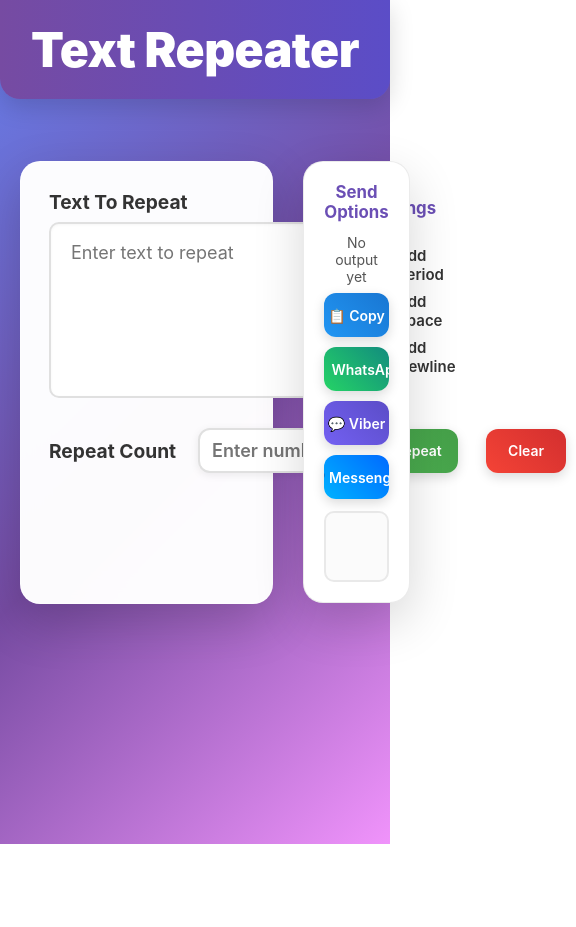
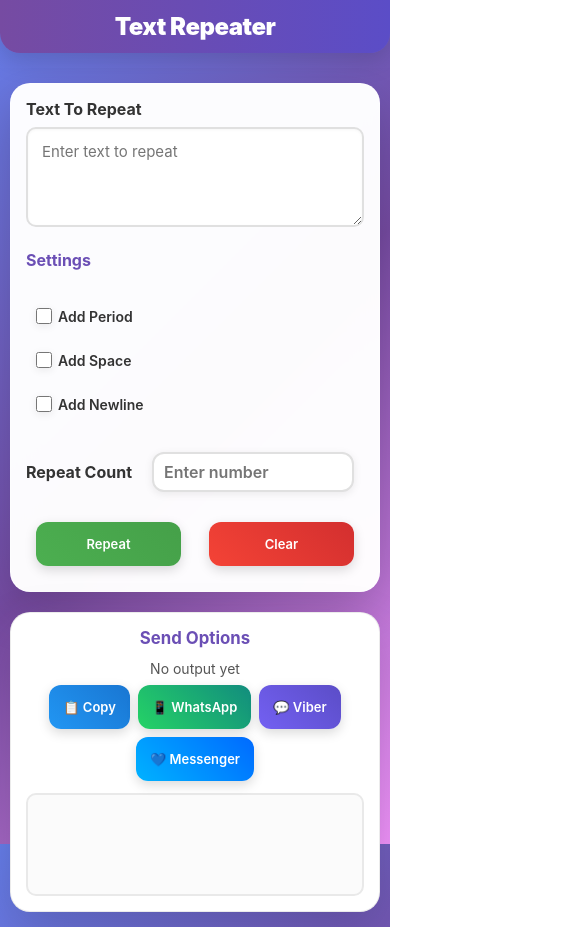
Before and after one commit to Dhrubakd/textrepeater, a plain HTML site: page index.html in a window 390 px wide. Shown: the whole page, 576 px wide, since content can reach past the window. Before the commit the page ends 844 px from the top, so only its background shows below. Drawn offline with Linux system fonts and the light colour scheme.

Commit message:
borderbox

```diff
--- a/style.css
+++ b/style.css
@@ -8,6 +8,11 @@ body {
     color: #333;
     animation: fadeIn 1s ease-in;
     min-height: 100vh;
+    overflow-x: hidden;
+}
+
+*, *::before, *::after {
+    box-sizing: border-box;
 }
 
 @keyframes fadeIn {
@@ -41,6 +46,8 @@ h1 {
     gap: 30px;
     margin: 0 auto;
     padding: 32px 20px;
+    overflow-x: hidden;
+    box-sizing: border-box;
 }
 
 .container {
@@ -58,6 +65,8 @@ h1 {
     width: 50%;
     height: 385px;
     transition: all 0.24s ease;
+    box-sizing: border-box;
+    max-width: 100%;
 }
 
 .container:hover {
@@ -340,6 +349,8 @@ button:active::before {
     overflow: hidden;
     height: 400px;
     transition: all 0.24s ease;
+    box-sizing: border-box;
+    max-width: 100%;
 }
 
 #output:hover {
@@ -421,3 +432,141 @@ button:active::before {
     font-size: 18px;
     font-weight: 600;
 }
+
+/* Responsive Design for Mobile and Tablet */
+@media (max-width: 1024px) {
+    .wrapper {
+        flex-direction: column;
+        gap: 20px;
+        padding: 20px 15px;
+    }
+
+    .container,
+    #output {
+        width: 100%;
+        height: auto;
+        min-height: 350px;
+    }
+
+    h1 {
+        font-size: 2.2em;
+        margin-bottom: 20px;
+    }
+}
+
+@media (max-width: 768px) {
+    .top-row {
+        flex-direction: column;
+        gap: 15px;
+    }
+
+    .text-input-section,
+    .settings-section {
+        width: 100%;
+        flex: 1;
+    }
+
+    #textInput {
+        max-width: 100%;
+        height: 120px;
+        font-size: 16px;
+        padding: 14px 16px;
+    }
+
+    .bottom-row {
+        flex-wrap: wrap;
+        gap: 10px;
+    }
+
+    .bottom-row input {
+        max-width: 100%;
+        width: 100%;
+    }
+
+    .bottom-row .actions {
+        width: 100%;
+        margin-left: 0;
+        justify-content: center;
+    }
+
+    .bottom-row .actions button {
+        flex: 1;
+        min-width: 100px;
+    }
+
+    h1 {
+        font-size: 1.8em;
+        padding: 15px 0;
+    }
+
+    .container {
+        padding: 20px;
+    }
+
+    #output {
+        padding: 15px;
+        height: auto;
+        min-height: 300px;
+    }
+
+    .send-buttons {
+        gap: 8px;
+    }
+
+    .send-buttons button {
+        font-size: 13px;
+        padding: 8px 14px;
+    }
+}
+
+@media (max-width: 480px) {
+    h1 {
+        font-size: 1.5em;
+        padding: 12px 0;
+        margin-bottom: 15px;
+    }
+
+    .wrapper {
+        padding: 15px 10px;
+    }
+
+    .container {
+        padding: 15px;
+    }
+
+    .text-input-section label,
+    .bottom-row label[for="num"] {
+        font-size: 1rem;
+    }
+
+    #textInput {
+        height: 100px;
+        font-size: 15px;
+        padding: 12px 14px;
+    }
+
+    #num {
+        font-size: 16px;
+        padding: 8px 10px;
+        width: 100%;
+    }
+
+    .bottom-row .actions button {
+        font-size: 13px;
+        padding: 8px 12px;
+        min-width: 80px;
+    }
+
+    button {
+        padding: 12px 20px;
+        font-size: 14px;
+    }
+
+    .settings-heading {
+        font-size: 1rem;
+    }
+
+    .separator-options label {
+        font-size: 14px;
+    }
+}
```
